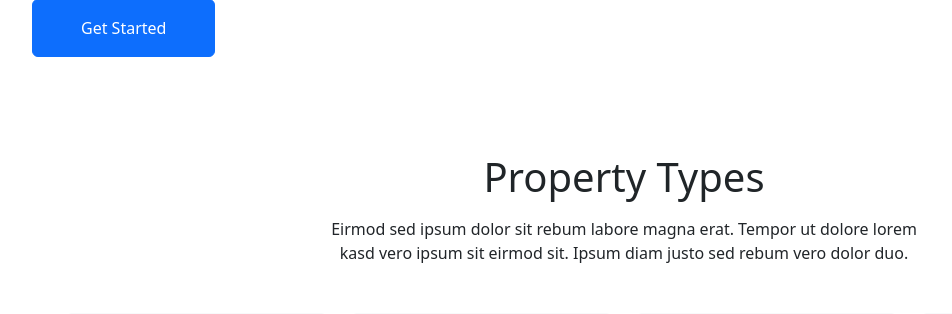
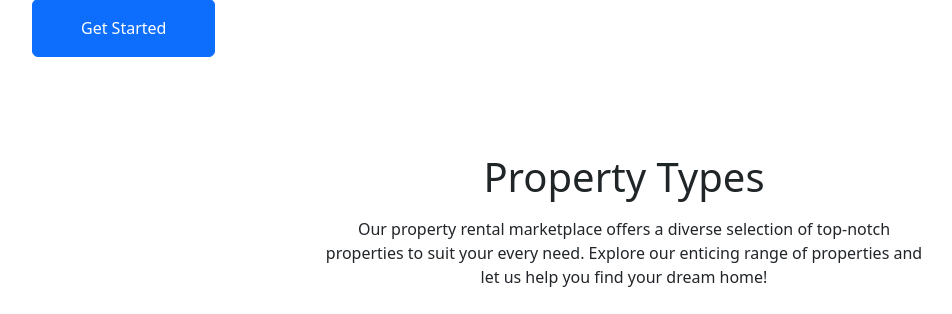
Before and after one commit to AlexDimov-04/Property-Rental-Marketplace, a Django app: page / in a window 1280 px wide. Shown: the part 422-736 px from the top of the page, without its empty margins (16-968 px from the left). Run offline with Django 4.2, Linux system fonts and the light colour scheme; some libraries are stand-ins or nearby versions.

Commit message:
changed lorem text to specific suitable content

```diff
--- a/property_rental_marketplace/templates/hero_page/landing_page.html
+++ b/property_rental_marketplace/templates/hero_page/landing_page.html
@@ -5,7 +5,7 @@
 {% for message in messages %}
 {% if message.tags == 'success' %}
 <div class="alert alert-success my-2 p-3" role="alert">
-                    <strong  style="font-size: 20px;">Success:</strong>
+    <strong style="font-size: 20px;">Success:</strong>
     <p style="font-size:18px;">
         {{ message }}<br>
     </p>
@@ -43,8 +43,10 @@
     <div class="container">
         <div class="text-center mx-auto mb-5 wow fadeInUp" data-wow-delay="0.1s" style="max-width: 600px;">
             <h1 class="mb-3" style="color: #202528;">Property Types</h1>
-                    <p>Eirmod sed ipsum dolor sit rebum labore magna erat. Tempor ut dolore lorem kasd vero ipsum sit
-                        eirmod sit. Ipsum diam justo sed rebum vero dolor duo.</p>
+            <p>Our property rental marketplace offers a diverse selection of top-notch properties to suit your every
+                need.
+                Explore our enticing range of properties and let us help you find your dream home!
+            </p>
         </div>
         <div class="row g-4">
             <div class="col-lg-3 col-sm-6 wow fadeInUp" data-wow-delay="0.1s">
@@ -152,12 +154,19 @@
             </div>
             <div class="col-lg-6 wow fadeIn" data-wow-delay="0.5s">
                 <h1 class="mb-4" style="color: #fff;">#1 Place To Find The Perfect Property</h1>
-                        <p class="mb-4">Tempor erat elitr rebum at clita. Diam dolor diam ipsum sit. Aliqu diam amet
-                            diam et eos. Clita erat ipsum et lorem et sit, sed stet lorem sit clita duo justo magna
-                            dolore erat amet</p>
-                        <p><i class="fa fa-check text-primary me-3"></i>Tempor erat elitr rebum at clita</p>
-                        <p><i class="fa fa-check text-primary me-3"></i>Aliqu diam amet diam et eos</p>
-                        <p><i class="fa fa-check text-primary me-3"></i>Clita duo justo magna dolore erat amet</p>
+                <p class="mb-4">Discover the ultimate property rental experience at our premier marketplace.
+                    We take pride in offering you an unparalleled selection of top-notch properties that will leave you
+                    astounded.
+                    Let us guide you through the journey of finding your dream home!
+                </p>
+                <p><i class="fa fa-check text-primary me-3"></i>Explore a wide range of properties, filter preferences,
+                    and find your dream home effortlessly.</p>
+                <p><i class="fa fa-check text-primary me-3"></i>Choose from city apartments to oceanfront villas, each
+                    with unique features and amenities.</p>
+                <p><i class="fa fa-check text-primary me-3"></i>Our team ensures exceptional service, answers questions,
+                    and assists with property tours.</p>
+                <p><i class="fa fa-check text-primary me-3"></i>We understand your specific needs and offer personalized
+                    property recommendations to match your lifestyle and preferences.</p>
                 <a class="btn btn-primary py-3 px-5 mt-3" href="">Read More</a>
             </div>
         </div>
@@ -177,11 +186,13 @@
                     <div class="col-lg-6 wow fadeIn" data-wow-delay="0.5s">
                         <div class="mb-4">
                             <h1 class="mb-3" style="color: #fff;">Contact With Our Certified Agent</h1>
-                                    <p>Eirmod sed ipsum dolor sit rebum magna erat. Tempor lorem kasd vero ipsum sit sit
-                                        diam justo sed vero dolor duo.</p>
+                            <p>For professional and reliable assistance, our certified agents are here to help. With
+                                their expertise and in-depth knowledge, they'll guide you through the process and ensure
+                                you find the perfect property that meets your needs. Don't hesitate – get in touch with
+                                us now!</p>
                         </div>
-                                <a href="" class="btn btn-primary py-3 px-4 me-2"><i
-                                        class="fa fa-phone-alt me-2"></i>Make A Call</a>
+                        <a href="" class="btn btn-primary py-3 px-4 me-2"><i class="fa fa-phone-alt me-2"></i>Make A
+                            Call</a>
                         <a href="" class="btn btn-dark py-3 px-4"><i class="fa fa-calendar-alt me-2"></i>Get
                             Appoinment</a>
                     </div>
@@ -198,16 +209,18 @@
     <div class="container">
         <div class="text-center mx-auto mb-5 wow fadeInUp" data-wow-delay="0.1s" style="max-width: 600px;">
             <h1 class="mb-3" style="color: #202528;">Property Agents</h1>
-                    <p>Eirmod sed ipsum dolor sit rebum labore magna erat. Tempor ut dolore lorem kasd vero ipsum sit
-                        eirmod sit. Ipsum diam justo sed rebum vero dolor duo.</p>
+            <p>
+                Our team of dedicated property agents is ready to assist you on your journey to find the perfect
+                property. With their extensive experience and passion for real estate, they'll work tirelessly to ensure
+                you discover the home of your dreams. Let us guide you through the process with utmost professionalism
+                and care.</p>
         </div>
         <div class="row g-4">
             <div class="col-lg-3 col-md-6 wow fadeInUp" data-wow-delay="0.1s">
                 <div class="team-item rounded overflow-hidden">
                     <div class="position-relative">
                         <img class="img-fluid border" src="{% static 'images/team-1.jpg' %}" alt="">
-                                <div
-                                    class="position-absolute start-50 top-100 translate-middle d-flex align-items-center">
+                        <div class="position-absolute start-50 top-100 translate-middle d-flex align-items-center">
                             <a class="btn btn-square mx-1" href=""><i class="fab fa-facebook-f"></i></a>
                             <a class="btn btn-square mx-1" href=""><i class="fab fa-twitter"></i></a>
                             <a class="btn btn-square mx-1" href=""><i class="fab fa-instagram"></i></a>
@@ -223,8 +236,7 @@
                 <div class="team-item rounded overflow-hidden">
                     <div class="position-relative">
                         <img class="img-fluid border" src="{% static 'images/team-2.jpg' %}" alt="">
-                                <div
-                                    class="position-absolute start-50 top-100 translate-middle d-flex align-items-center">
+                        <div class="position-absolute start-50 top-100 translate-middle d-flex align-items-center">
                             <a class="btn btn-square mx-1" href=""><i class="fab fa-facebook-f"></i></a>
                             <a class="btn btn-square mx-1" href=""><i class="fab fa-twitter"></i></a>
                             <a class="btn btn-square mx-1" href=""><i class="fab fa-instagram"></i></a>
@@ -240,8 +252,7 @@
                 <div class="team-item rounded overflow-hidden">
                     <div class="position-relative">
                         <img class="img-fluid border" src="{% static 'images/team-3.jpg' %}" alt="">
-                                <div
-                                    class="position-absolute start-50 top-100 translate-middle d-flex align-items-center">
+                        <div class="position-absolute start-50 top-100 translate-middle d-flex align-items-center">
                             <a class="btn btn-square mx-1" href=""><i class="fab fa-facebook-f"></i></a>
                             <a class="btn btn-square mx-1" href=""><i class="fab fa-twitter"></i></a>
                             <a class="btn btn-square mx-1" href=""><i class="fab fa-instagram"></i></a>
@@ -257,8 +268,7 @@
                 <div class="team-item rounded overflow-hidden">
                     <div class="position-relative">
                         <img class="img-fluid border" src="{% static 'images/team-4.jpg' %}" alt="">
-                                <div
-                                    class="position-absolute start-50 top-100 translate-middle d-flex align-items-center">
+                        <div class="position-absolute start-50 top-100 translate-middle d-flex align-items-center">
                             <a class="btn btn-square mx-1" href=""><i class="fab fa-facebook-f"></i></a>
                             <a class="btn btn-square mx-1" href=""><i class="fab fa-twitter"></i></a>
                             <a class="btn btn-square mx-1" href=""><i class="fab fa-instagram"></i></a>
@@ -281,8 +291,7 @@
     <div class="container">
         <div class="text-center mx-auto mb-5 wow fadeInUp" data-wow-delay="0.1s" style="max-width: 600px;">
             <h1 class="mb-3" style="color: #202528;">Our Clients Say!</h1>
-                    <p>Eirmod sed ipsum dolor sit rebum labore magna erat. Tempor ut dolore lorem kasd vero ipsum sit
-                        eirmod sit. Ipsum diam justo sed rebum vero dolor duo.</p>
+            <p>Don't just take our word for it. Here's what our valued clients have to say about their experience with us:</p>
         </div>
         <div class="owl-carousel testimonial-carousel wow fadeInUp" data-wow-delay="0.1s">
             <div class="testimonial-item bg-light rounded p-3">
```
Lines whose indentation alone changed are shown as unchanged.
